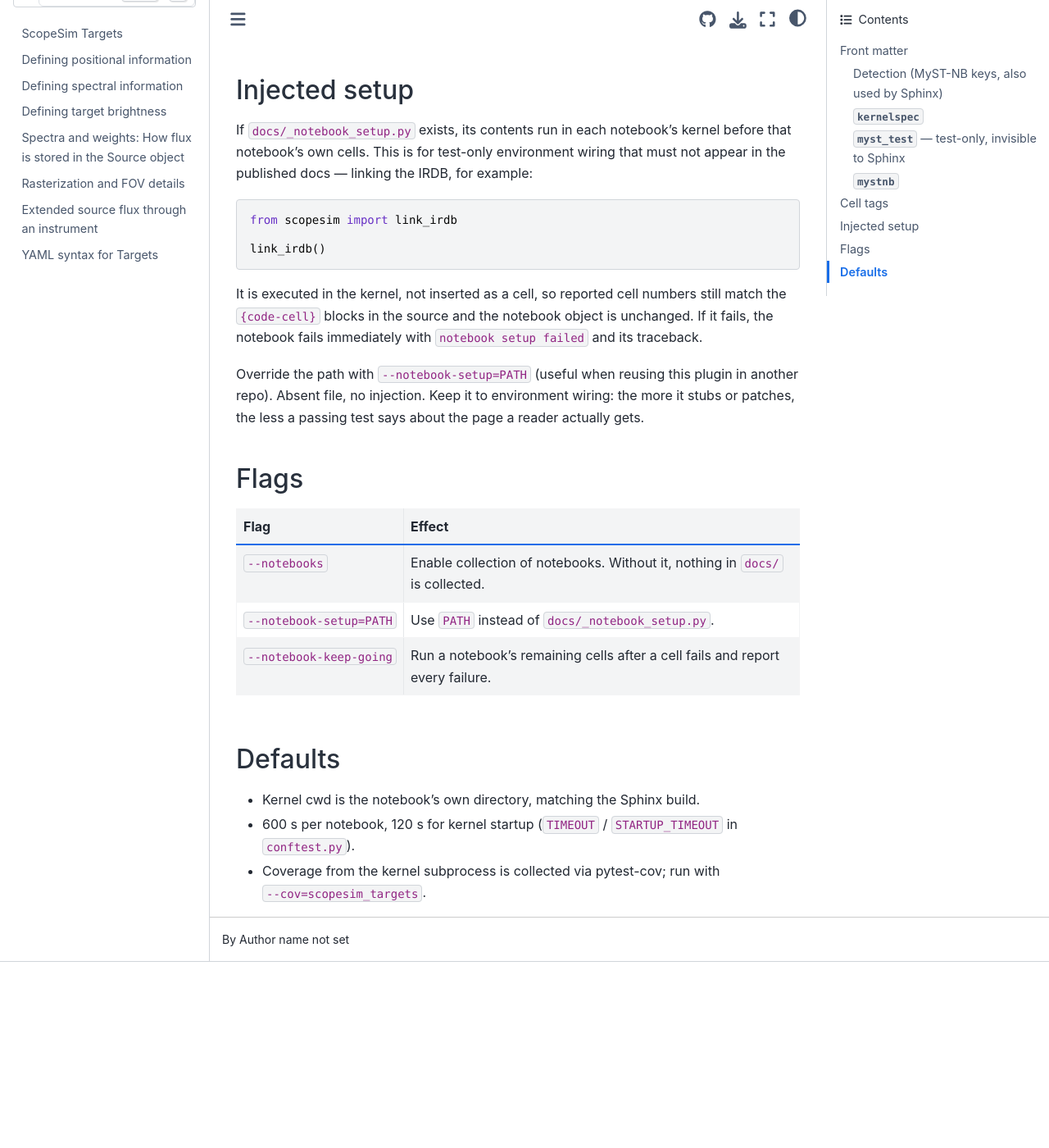
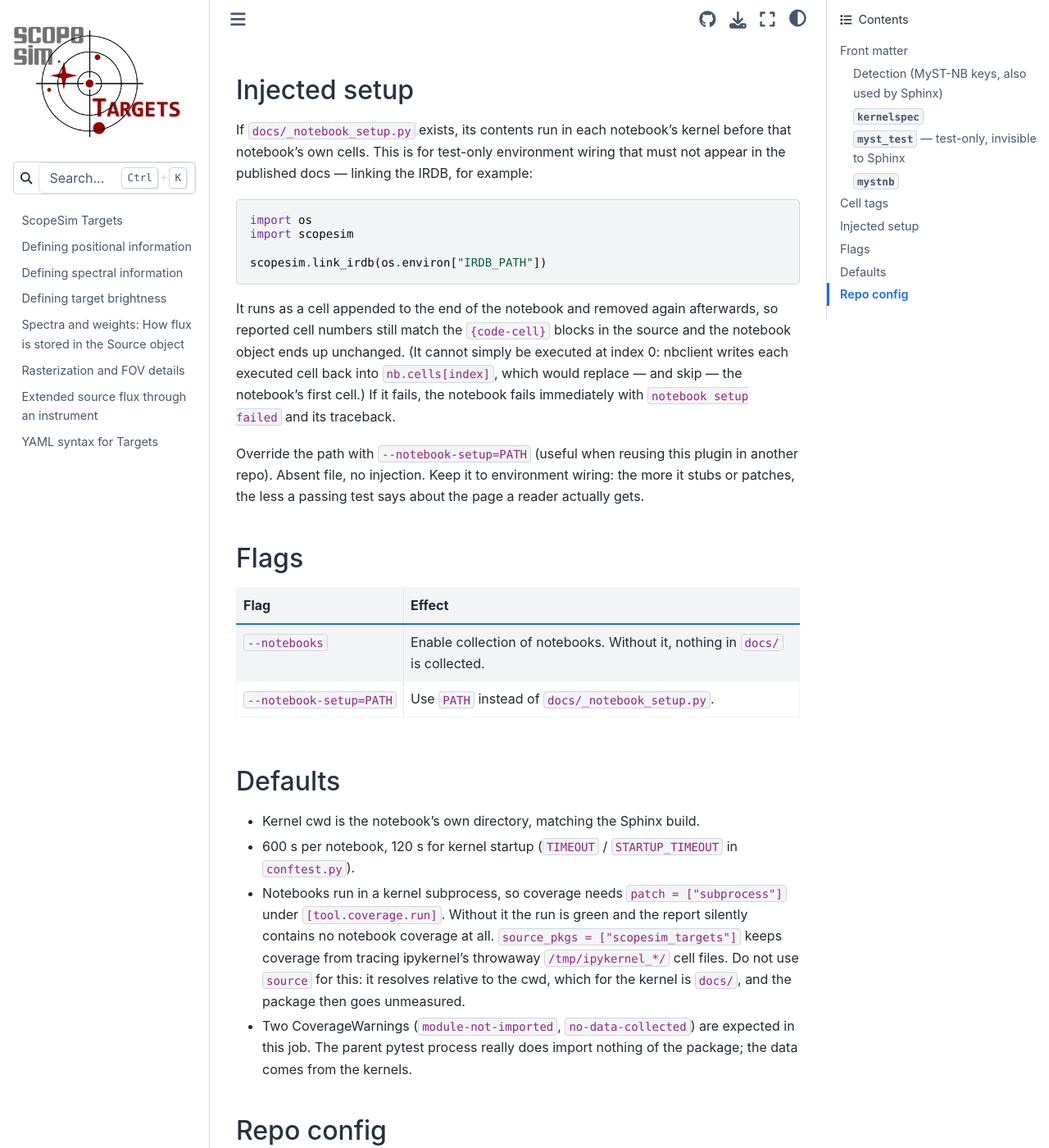
Before and after one commit to AstarVienna/scopesim-targets, a Sphinx documentation site: the page built from docs/notebook_testing.md, in a window 1280 px wide and 1400 px high, scrolled down 2022 px. Shown: the whole window at 82% size. Built offline with Sphinx 7.4.7 and the Sphinx Book theme 1.1.4, drawn with Linux system fonts in a browser that asks for light colours; before the commit the page ends 3195 px from its top, so only the background shows below that; some of the changed text lies outside the part shown.

Commit message:
Remove keep-going option, YAGNI...

````diff
--- a/docs/conftest.py
+++ b/docs/conftest.py
@@ -12,7 +12,6 @@
 
 import asyncio
 import sys
-# from os import environ
 from graphlib import CycleError, TopologicalSorter
 from pathlib import Path
 
@@ -42,20 +41,12 @@
             "appear in the published docs."
         ),
     )
-    parser.addoption(
-        "--notebook-keep-going",
-        action="store_true",
-        default=False,
-        help=(
-            "Keep executing a notebook's remaining cells after a cell fails "
-            "and report every failure. Only useful for notebooks whose cells "
-            "are independent; sequential ones produce cascades."
-        ),
-    )
 
 
 def pytest_collect_file(file_path: Path, parent):
     if file_path.suffix != ".md":
+        return None
+    if ".ipynb_checkpoints" in file_path.parts:
         return None
     if not parent.config.getoption("--notebooks"):
         return None
@@ -125,14 +116,7 @@
 
 
 def _needs(meta: dict) -> list[str]:
-    """Dependencies declared as ``myst_test: {needs: [...]}`` in front matter.
-
-    Namespaced so Sphinx/MyST-NB ignore it, and kept in the notebook itself
-    rather than a side-car config: the ordering constraint is a property of
-    the notebook, and the docs build depends on it just as much as the tests
-    do (myst-nb gives each document its own kernel, so a split chain can only
-    hand off through the filesystem there too).
-    """
+    """Dependencies as ``myst_test: {needs: [...]}`` in front matter."""
     raw = (meta.get("myst_test") or {}).get("needs") or []
     return [raw] if isinstance(raw, str) else list(raw)
 
@@ -150,12 +134,7 @@
 
 
 def _setup_source(config) -> str | None:
-    """Test-only preamble, executed in the kernel but never written to disk.
-
-    Injected rather than inserted as a cell: the notebook object stays exactly
-    as parsed, so reported cell numbers still match the ``{code-cell}`` blocks
-    in the .md source, and nothing leaks into outputs.
-    """
+    """Test-only preamble, executed in the kernel but never written to disk."""
     override = config.getoption("--notebook-setup")
     path = Path(override) if override else Path(__file__).parent / "_notebook_setup.py"
     if override and not path.exists():
@@ -166,12 +145,7 @@
 # --- ordering --------------------------------------------------------------
 
 def _components(deps: dict) -> dict:
-    """Map each notebook to an id shared by everything it is connected to.
-
-    Connectivity is undirected: A -> B and C -> B puts A, B and C in one
-    group, because they must all land on the same xdist worker in the right
-    relative order.
-    """
+    """Map each notebook to an id shared by everything it is connected to."""
     parent = {path: path for path in deps}
 
     def find(path):
@@ -246,14 +220,13 @@
 
 class MystNotebookFile(pytest.File):
     def collect(self):
-        item = MystNotebookItem.from_parent(self, name=self.path.name)
+        item = MystNotebookItem.from_parent(self, name="notebook")
         item.needs = _needs(_front_matter(self.path.read_text(encoding="utf-8")))
         item.unmet = []
         # Warnings raised in *this* process by zmq/nbclient plumbing must not
         # be turned into errors by the project-wide filterwarnings=error:
         # an exception thrown inside the event loop strands a live kernel.
-        # (Warnings from notebook code itself happen in the kernel process and
-        # never reach pytest's filters at all.)
+        # (Warnings from notebook code itself happen in the kernel process.)
         item.add_marker(pytest.mark.filterwarnings("default::RuntimeWarning"))
         item.add_marker(pytest.mark.filterwarnings("default::DeprecationWarning"))
         yield item
@@ -268,9 +241,6 @@
     the whole mess. Kernels are launched with ``subprocess.Popen`` by
     jupyter_client, not via asyncio, so the selector loop's lack of subprocess
     support is not a problem here.
-
-    Done with an explicit loop rather than ``set_event_loop_policy``, which is
-    deprecated as of Python 3.14.
     """
     if sys.platform == "win32":
         loop = asyncio.SelectorEventLoop()
@@ -327,39 +297,30 @@
         if notebook.metadata.get("myst_test", {}).get("setup") is not False:
             setup = _setup_source(self.config)
 
-        failures = _run(_execute_cells(
-            client,
-            setup=setup,
-            keep_going=self.config.getoption("--notebook-keep-going"),
-        ))
+        _run(_execute_cells(client, setup=setup))
 
-        if failures:
-            pytest.fail(_format_failures(failures), pytrace=False)
+    def reportinfo(self):
+        return self.path, 0, f"myst notebook: {self.path.name}"
 
 
-async def _execute_cells(client, *, setup: str | None, keep_going: bool):
-    """Execute code cells one at a time, recording failures.
-
-    Going cell-by-cell (rather than ``async_execute``) is what makes
-    keep-going possible. ``async_execute_cell`` still honours cell tags such
-    as ``raises-exception`` and ``skip-execution``, so behaviour matches the
-    Sphinx build either way.
-    """
+async def _execute_cells(client, *, setup: str | None):
+    """Execute code cells one at a time, failing at the first error."""
     # need to be imported lazily
     import nbformat
     from nbclient.exceptions import CellExecutionError
 
-    failures = []
     client.reset_execution_trackers()
 
     async with client.async_setup_kernel():
         if setup:
             cell = nbformat.v4.new_code_cell(setup)
+            client.nb.cells.append(cell)
             try:
-                await client.async_execute_cell(cell, 0)
+                await client.async_execute_cell(cell, len(client.nb.cells) - 1)
             except CellExecutionError as exc:
-                # Nothing downstream can be trusted if the preamble failed.
-                raise RuntimeError(f"notebook setup failed:\n{exc}") from None
+                pytest.fail(f"notebook setup failed:\n{exc}", pytrace=False)
+            finally:
+                client.nb.cells.pop()
 
         number = 0
         for index, cell in enumerate(client.nb.cells):
@@ -370,30 +331,14 @@
             try:
                 await client.async_execute_cell(cell, index)
             except CellExecutionError as exc:
-                failures.append((number, cell, exc))
-                if not keep_going:
-                    break
-
-    return failures
+                pytest.fail(
+                    f"code cell {number}: {_short_error(exc)}\n\n{exc}",
+                    pytrace=False,
+                )
 
 
-def _format_failures(failures) -> str:
-    # needs to be imported lazily
-    from nbclient.exceptions import CellExecutionError
-
-    parts = []
-    for number, cell, exc in failures:
-        first_line = cell.source.strip().splitlines()[0] if cell.source.strip() else ""
-        parts.append(f"--- code cell {number}: {first_line}\n{exc}")
-    header = (
-        f"{len(failures)} cells failed\n" if len(failures) > 1 else ""
-    )
-    return header + "\n".join(parts)
-
-    def repr_failure(self, excinfo):
-        if isinstance(excinfo.value, CellExecutionError):
-            return str(excinfo.value)
-        return super().repr_failure(excinfo)
-
-    def reportinfo(self):
-        return self.path, 0, f"myst notebook: {self.name}"
+def _short_error(exc) -> str:
+    """One-line summary for pytest's short summary: the error, not the cell."""
+    ename = getattr(exc, "ename", None) or type(exc).__name__
+    evalue = (getattr(exc, "evalue", "") or "").strip().splitlines()
+    return f"{ename}: {evalue[0]}" if evalue else ename
--- a/docs/notebook_testing.md
+++ b/docs/notebook_testing.md
@@ -94,15 +94,19 @@
 must not appear in the published docs — linking the IRDB, for example:
 
 ```python
-from scopesim import link_irdb
+import os
+import scopesim
 
-link_irdb()
+scopesim.link_irdb(os.environ["IRDB_PATH"])
 ```
 
-It is executed in the kernel, not inserted as a cell, so reported cell numbers
-still match the `{code-cell}` blocks in the source and the notebook object is
-unchanged. If it fails, the notebook fails immediately with
-`notebook setup failed` and its traceback.
+It runs as a cell appended to the end of the notebook and removed again
+afterwards, so reported cell numbers still match the `{code-cell}` blocks in
+the source and the notebook object ends up unchanged. (It cannot simply be
+executed at index 0: nbclient writes each executed cell back into
+`nb.cells[index]`, which would replace — and skip — the notebook's first cell.)
+If it fails, the notebook fails immediately with `notebook setup failed` and
+its traceback.
 
 Override the path with `--notebook-setup=PATH` (useful when reusing this plugin
 in another repo). Absent file, no injection. Keep it to environment wiring: the
@@ -111,16 +115,35 @@
 
 ## Flags
 
-| Flag                    | Effect                                                                        |
-| ----------------------- | ----------------------------------------------------------------------------- |
-| `--notebooks`           | Enable collection of notebooks. Without it, nothing in `docs/` is collected.  |
-| `--notebook-setup=PATH` | Use `PATH` instead of `docs/_notebook_setup.py`.                              |
-| `--notebook-keep-going` | Run a notebook's remaining cells after a cell fails and report every failure. |
+| Flag | Effect |
+| --- | --- |
+| `--notebooks` | Enable collection of notebooks. Without it, nothing in `docs/` is collected. |
+| `--notebook-setup=PATH` | Use `PATH` instead of `docs/_notebook_setup.py`. |
 
 ## Defaults
 
 - Kernel cwd is the notebook's own directory, matching the Sphinx build.
 - 600 s per notebook, 120 s for kernel startup (`TIMEOUT` / `STARTUP_TIMEOUT` in
   `conftest.py`).
-- Coverage from the kernel subprocess is collected via pytest-cov; run with
-  `--cov=scopesim_targets`.
+- Notebooks run in a kernel subprocess, so coverage needs
+  `patch = ["subprocess"]` under `[tool.coverage.run]`. Without it the run is
+  green and the report silently contains no notebook coverage at all.
+  `source_pkgs = ["scopesim_targets"]` keeps coverage from tracing ipykernel's
+  throwaway `/tmp/ipykernel_*/` cell files. Do not use `source` for this: it
+  resolves relative to the cwd, which for the kernel is `docs/`, and the
+  package then goes unmeasured.
+- Two CoverageWarnings (`module-not-imported`, `no-data-collected`) are
+  expected in this job. The parent pytest process really does import nothing
+  of the package; the data comes from the kernels.
+
+## Repo config
+
+`norecursedirs = ["docs"]` keeps a plain `pytest .` from descending into this
+directory. Do **not** use `testpaths` to achieve the same thing: it redefines
+the default collection root for every pytest invocation in the repo, including
+jobs in reusable workflows, and it silently stopped the doctest job from
+collecting anything (the doctests live in `scopesim_targets/`, not `tests/`).
+
+The notebook dependencies (jupytext, nbclient, nbformat) are imported lazily
+inside functions so that `conftest.py` stays importable in jobs that don't
+install them.
--- a/pyproject.toml
+++ b/pyproject.toml
@@ -72,7 +72,6 @@
 
 [tool.pytest.ini_options]
 addopts = "--strict-markers"
-norecursedirs = ["docs"]
 markers = [
     "webtest: marks tests as requiring network (deselect with '-m \"not webtest\"')",
 ]
````
